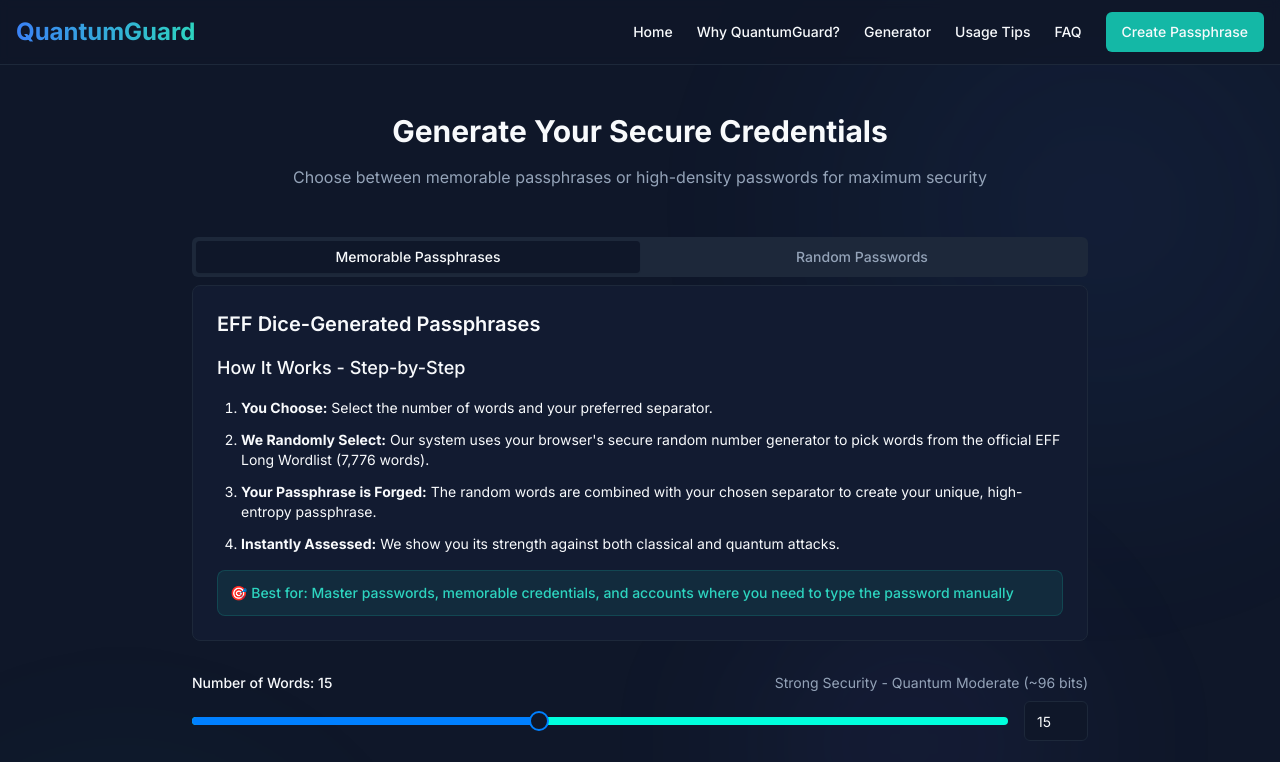
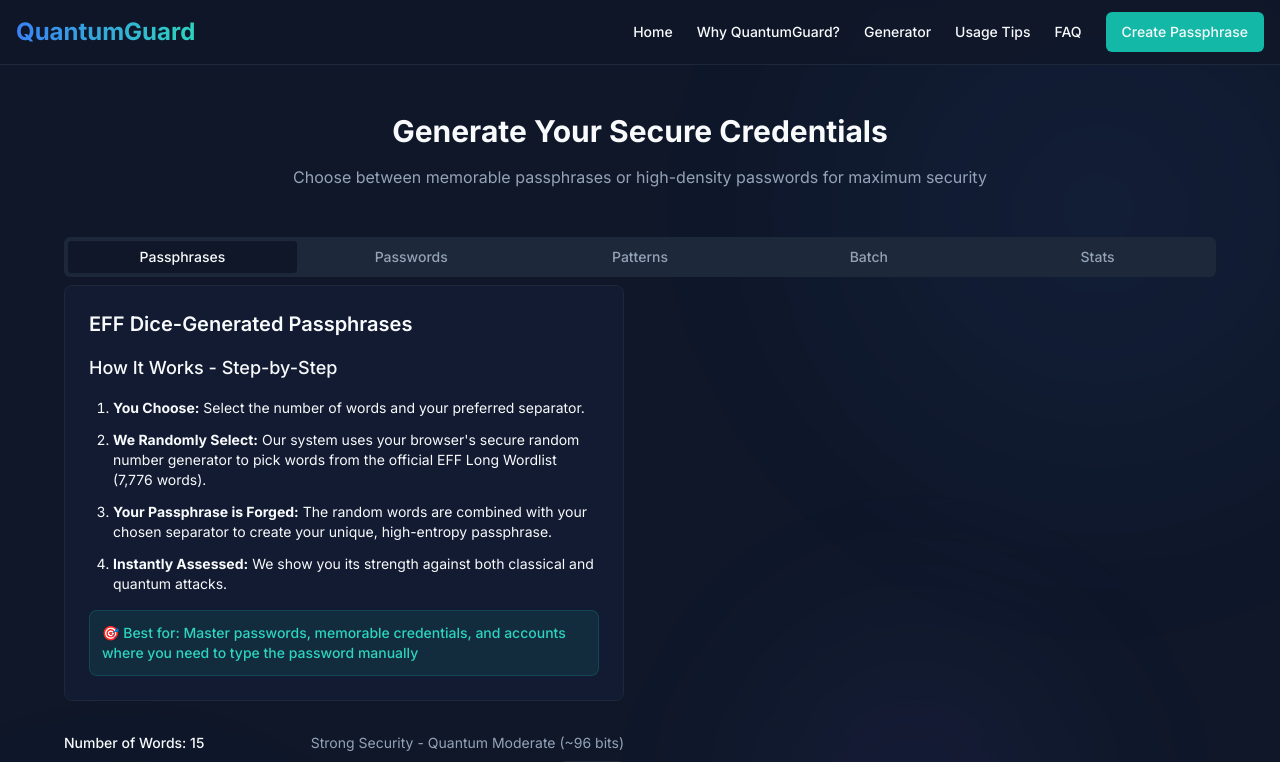
Before and after one commit to AAsteriskz7/QuantumGuard, a Next.js app: page /generator in a window 1280 px wide. Shown: the top 762 px of the page. Built offline with nearby package versions, Linux system fonts and the light colour scheme.

Commit message:
linter errors

```diff
--- a/app/generator/page.tsx
+++ b/app/generator/page.tsx
@@ -2,10 +2,20 @@
 import { Tabs, TabsContent, TabsList, TabsTrigger } from "@/components/ui/tabs"
 import PassphraseGenerator from "@/components/passphrase-generator"
 import PasswordGenerator from "@/components/password-generator"
+import { PatternGenerator } from "@/components/pattern-generator"
+import { MnemonicGenerator } from "@/components/mnemonic-generator"
+import { AdvancedStringGenerator } from "@/components/advanced-string-generator"
+import { BatchGenerator } from "@/components/batch-generator"
+import { StrengthVisualizer } from "@/components/strength-visualizer"
+import { GenerationStats } from "@/components/generation-stats"
+import { useState } from "react"
 
 export default function GeneratorPage() {
+  const [currentPassword, setCurrentPassword] = useState("")
+  const [currentPassphrase, setCurrentPassphrase] = useState("")
+
   return (
-    <div className="py-12 max-w-4xl mx-auto">
+    <div className="py-12 max-w-6xl mx-auto space-y-8">
       <section className="mb-12 text-center">
         <h1 className="mb-4 text-3xl font-bold">Generate Your Secure Credentials</h1>
         <p className="text-muted-foreground">
@@ -14,12 +24,17 @@ export default function GeneratorPage() {
       </section>
 
       <Tabs defaultValue="passphrase" className="w-full">
-        <TabsList className="grid w-full grid-cols-2">
-          <TabsTrigger value="passphrase">Memorable Passphrases</TabsTrigger>
-          <TabsTrigger value="password">Random Passwords</TabsTrigger>
+        <TabsList className="grid w-full grid-cols-5">
+          <TabsTrigger value="passphrase">Passphrases</TabsTrigger>
+          <TabsTrigger value="password">Passwords</TabsTrigger>
+          <TabsTrigger value="patterns">Patterns</TabsTrigger>
+          <TabsTrigger value="batch">Batch</TabsTrigger>
+          <TabsTrigger value="stats">Stats</TabsTrigger>
         </TabsList>
 
         <TabsContent value="passphrase" className="space-y-8">
+          <div className="grid grid-cols-1 lg:grid-cols-2 gap-8">
+            <div className="space-y-8">
               <div className="p-6 border rounded-lg bg-card">
                 <h2 className="mb-4 text-xl font-semibold">EFF Dice-Generated Passphrases</h2>
                 <div className="space-y-4">
@@ -50,9 +65,18 @@ export default function GeneratorPage() {
                 </div>
               </div>
               <PassphraseGenerator />
+            </div>
+            {currentPassphrase && (
+              <div className="space-y-8">
+                <StrengthVisualizer password={currentPassphrase} type="passphrase" />
+              </div>
+            )}
+          </div>
         </TabsContent>
 
         <TabsContent value="password" className="space-y-8">
+          <div className="grid grid-cols-1 lg:grid-cols-2 gap-8">
+            <div className="space-y-8">
               <div className="p-6 border rounded-lg bg-card">
                 <h2 className="mb-4 text-xl font-semibold">Random Character Passwords</h2>
                 <div className="space-y-4">
@@ -69,6 +93,36 @@ export default function GeneratorPage() {
                 </div>
               </div>
               <PasswordGenerator />
+              <AdvancedStringGenerator />
+            </div>
+            {currentPassword && (
+              <div className="space-y-8">
+                <StrengthVisualizer password={currentPassword} type="password" />
+              </div>
+            )}
+          </div>
+        </TabsContent>
+
+        <TabsContent value="patterns" className="space-y-8">
+          <div className="grid grid-cols-1 lg:grid-cols-2 gap-8">
+            <div className="space-y-8">
+              <PatternGenerator onGenerate={(pattern) => setCurrentPassphrase(pattern)} />
+              <MnemonicGenerator />
+            </div>
+            {currentPassphrase && (
+              <div className="space-y-8">
+                <StrengthVisualizer password={currentPassphrase} type="passphrase" />
+              </div>
+            )}
+          </div>
+        </TabsContent>
+
+        <TabsContent value="batch" className="space-y-8">
+          <BatchGenerator />
+        </TabsContent>
+
+        <TabsContent value="stats" className="space-y-8">
+          <GenerationStats />
         </TabsContent>
       </Tabs>
     </div>
```
Lines whose indentation alone changed are shown as unchanged.
